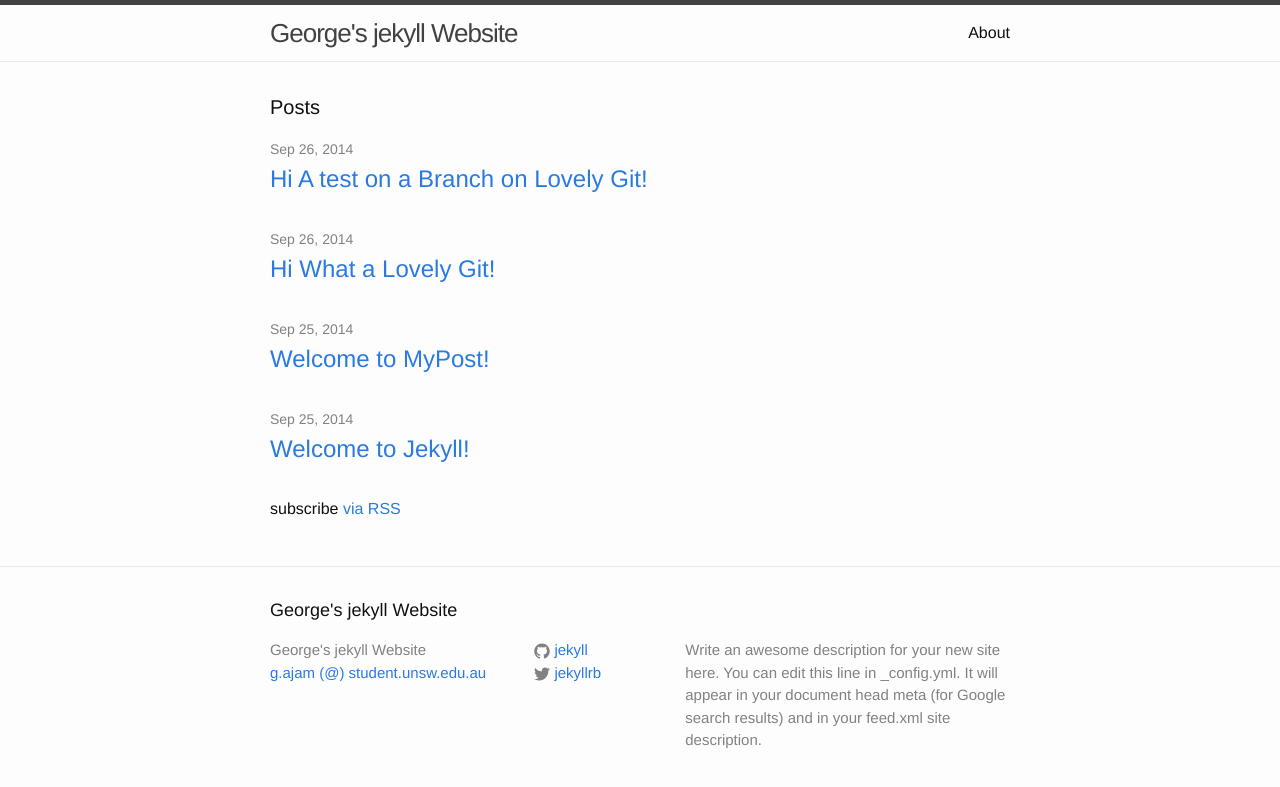
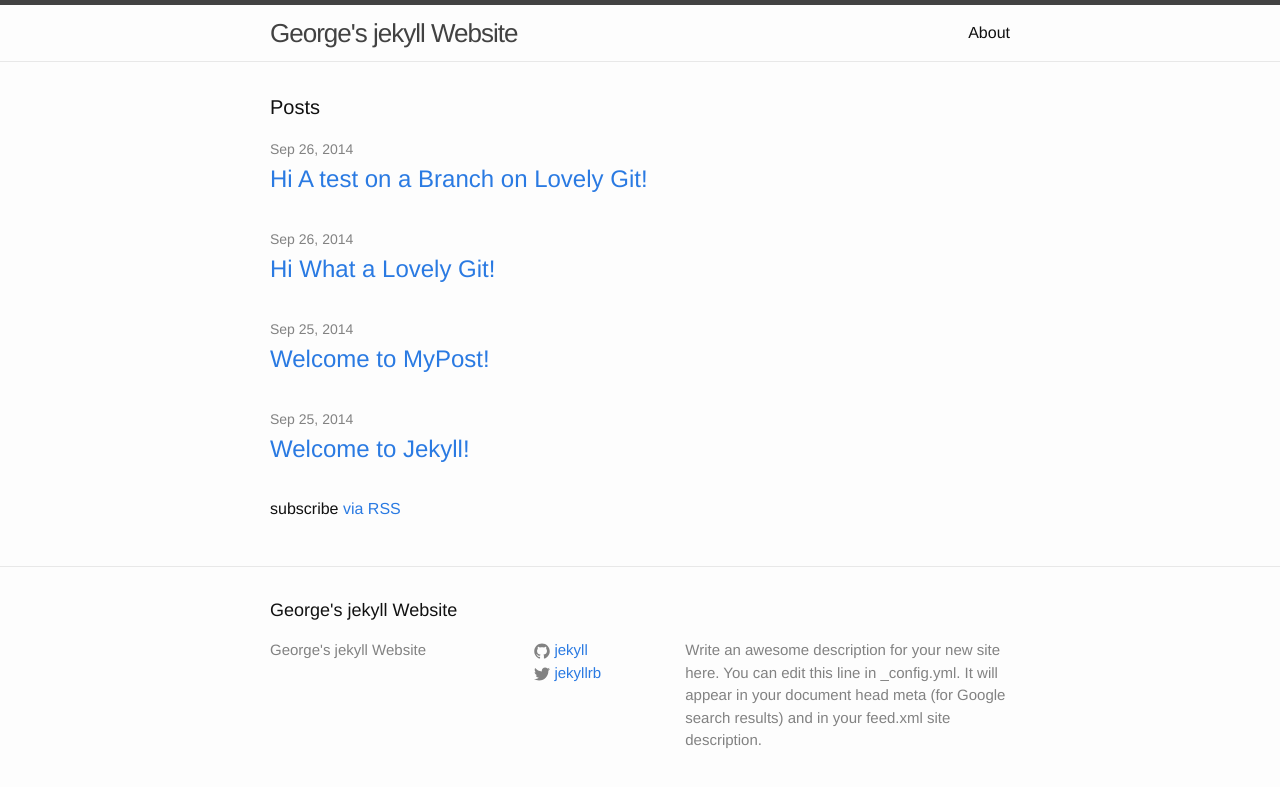
Before and after one commit to geoapi/geoapi.github.io, a Jekyll site: the page built from index.html, in a window 1280 px wide. Shown: the top 787 px of the page. Built offline with Jekyll 4.4.1, drawn with Linux system fonts in a browser that asks for light colours.

Commit message:
Update _config.yml

```diff
--- a/_config.yml
+++ b/_config.yml
@@ -1,6 +1,6 @@
 # Site settings
 title: George's jekyll Website
-email: g.ajam (@) student.unsw.edu.au
+email-addr: g (@) uobabylon.edu.iq
 description: > # this means to ignore newlines until "baseurl:"
   Write an awesome description for your new site here. You can edit this
   line in _config.yml. It will appear in your document head meta (for
```
